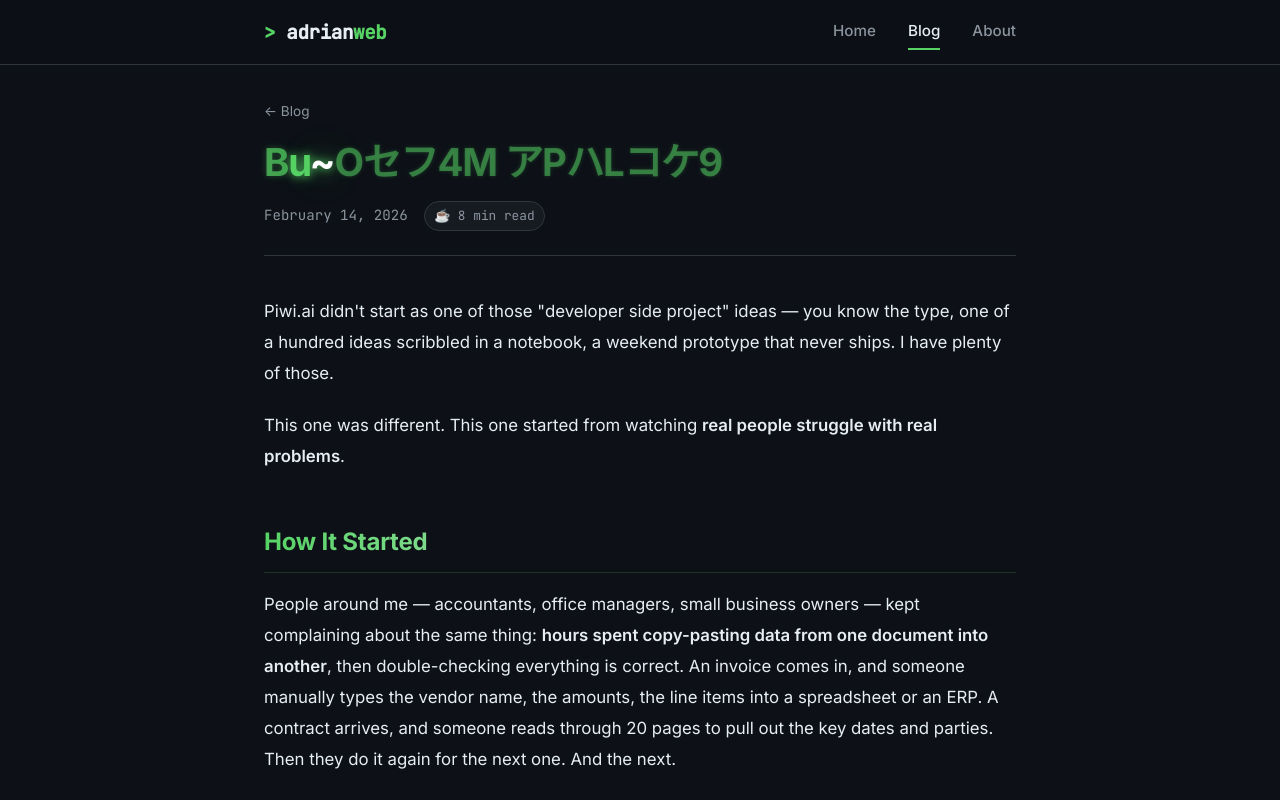
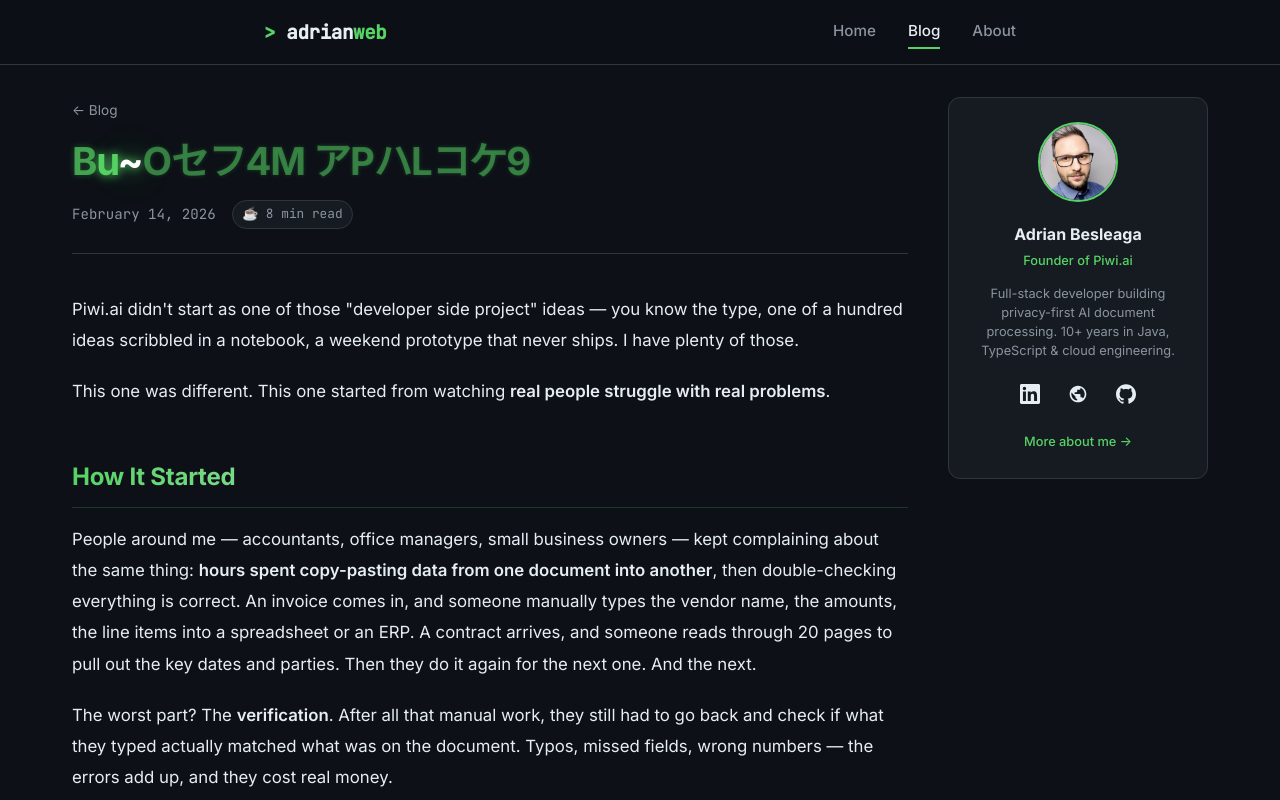
Before and after one commit to AdrianBesleaga/adrianweb.xyz, a React (Vite) app: page /blog/building-piwi-ai in a window 1280 px wide. Shown: the top 800 px of the page. Built offline with nearby package versions, Linux system fonts and the light colour scheme.

Commit message:
Update experience and added AuthorSidebar

```diff
--- /dev/null
+++ b/src/components/AuthorSidebar.jsx
@@ -0,0 +1,37 @@
+import { Link } from 'react-router-dom'
+
+export default function AuthorSidebar() {
+    return (
+        <aside className="author-sidebar">
+            <div className="author-card">
+                <img src="/profile.png" alt="Adrian Besleaga" className="author-avatar" />
+                <div className="author-info">
+                    <h3 className="author-name">Adrian Besleaga</h3>
+                    <p className="author-role">Founder of Piwi.ai</p>
+                    <p className="author-bio">
+                        Full-stack developer building privacy-first AI document processing.
+                        10+ years in Java, TypeScript & cloud engineering.
+                    </p>
+                    <div className="author-links">
+                        <a href="https://www.linkedin.com/in/adrian-besleaga/" target="_blank" rel="noreferrer" className="author-social" title="LinkedIn">
+                            <svg viewBox="0 0 24 24" width="20" height="20" fill="currentColor">
+                                <path d="M20.447 20.452h-3.554v-5.569c0-1.328-.027-3.037-1.852-3.037-1.853 0-2.136 1.445-2.136 2.939v5.667H9.351V9h3.414v1.561h.046c.477-.9 1.637-1.85 3.37-1.85 3.601 0 4.267 2.37 4.267 5.455v6.286zM5.337 7.433a2.062 2.062 0 01-2.063-2.065 2.064 2.064 0 112.063 2.065zm1.782 13.019H3.555V9h3.564v11.452zM22.225 0H1.771C.792 0 0 .774 0 1.729v20.542C0 23.227.792 24 1.771 24h20.451C23.2 24 24 23.227 24 22.271V1.729C24 .774 23.2 0 22.222 0h.003z" />
+                            </svg>
+                        </a>
+                        <a href="https://piwi.ai" target="_blank" rel="noreferrer" className="author-social" title="Piwi.ai">
+                            <svg viewBox="0 0 24 24" width="20" height="20" fill="currentColor">
+                                <path d="M12 2C6.48 2 2 6.48 2 12s4.48 10 10 10 10-4.48 10-10S17.52 2 12 2zm-1 17.93c-3.95-.49-7-3.85-7-7.93 0-.62.08-1.21.21-1.79L9 15v1c0 1.1.9 2 2 2v1.93zm6.9-2.54c-.26-.81-1-1.39-1.9-1.39h-1v-3c0-.55-.45-1-1-1H8v-2h2c.55 0 1-.45 1-1V7h2c1.1 0 2-.9 2-2v-.41c2.93 1.19 5 4.06 5 7.41 0 2.08-.8 3.97-2.1 5.39z" />
+                            </svg>
+                        </a>
+                        <a href="https://github.com/AdrianBesleaga" target="_blank" rel="noreferrer" className="author-social" title="GitHub">
+                            <svg viewBox="0 0 24 24" width="20" height="20" fill="currentColor">
+                                <path d="M12 .297c-6.63 0-12 5.373-12 12 0 5.303 3.438 9.8 8.205 11.385.6.113.82-.258.82-.577 0-.285-.01-1.04-.015-2.04-3.338.724-4.042-1.61-4.042-1.61C4.422 18.07 3.633 17.7 3.633 17.7c-1.087-.744.084-.729.084-.729 1.205.084 1.838 1.236 1.838 1.236 1.07 1.835 2.809 1.305 3.495.998.108-.776.417-1.305.76-1.605-2.665-.3-5.466-1.332-5.466-5.93 0-1.31.465-2.38 1.235-3.22-.135-.303-.54-1.523.105-3.176 0 0 1.005-.322 3.3 1.23.96-.267 1.98-.399 3-.405 1.02.006 2.04.138 3 .405 2.28-1.552 3.285-1.23 3.285-1.23.645 1.653.24 2.873.12 3.176.765.84 1.23 1.91 1.23 3.22 0 4.61-2.805 5.625-5.475 5.92.42.36.81 1.096.81 2.22 0 1.606-.015 2.896-.015 3.286 0 .315.21.69.825.57C20.565 22.092 24 17.592 24 12.297c0-6.627-5.373-12-12-12" />
+                            </svg>
+                        </a>
+                    </div>
+                    <Link to="/about" className="author-about-link">More about me →</Link>
+                </div>
+            </div>
+        </aside>
+    )
+}
--- a/src/components/Experience.jsx
+++ b/src/components/Experience.jsx
@@ -51,11 +51,24 @@
     {
         title: 'Java Developer',
         company: 'CGM (CompuGroup Medical)',
-        period: null,
+        period: '2015 – 2019',
         description: 'Java development in the healthcare software industry.',
         highlights: [
             'Java microservices and Elasticsearch',
             'FHIR healthcare interoperability standards',
+        ],
+    },
+    {
+        title: 'Solo Developer & Founder',
+        company: 'Freelance',
+        period: '2012 – 2015',
+        description:
+            'Built and maintained a PHP-based SEO platform with 100K+ active users and a WooCommerce e-commerce shop — sole developer handling everything from dedicated server administration to production maintenance.',
+        highlights: [
+            'PHP SEO platform serving 100K+ users on dedicated servers',
+            'WooCommerce e-commerce shop — full lifecycle ownership',
+            'Hands-on production ops: server management, deployments, and plenty of unslept nights',
+            'Foundational programming experience and deep lessons from real-world issues with live users',
         ],
     },
 ]
--- a/src/index.css
+++ b/src/index.css
@@ -27,13 +27,15 @@
 
 html {
     scroll-behavior: smooth;
+    overflow-x: hidden;
 }
 
 body {
     font-family: var(--font-body);
-    background-color: var(--bg);
+    background: var(--bg);
     color: var(--text);
-    line-height: 1.7;
+    line-height: 1.6;
+    overflow-x: hidden;
     min-height: 100vh;
     -webkit-font-smoothing: antialiased;
 }
@@ -433,6 +435,109 @@
     margin-bottom: 2rem;
 }
 
+/* ===== Blog Post Layout ===== */
+.blog-post-layout {
+    display: flex;
+    gap: 2.5rem;
+    align-items: flex-start;
+    width: 100vw;
+    max-width: 1200px;
+    margin-left: 50%;
+    transform: translateX(-50%);
+    padding: 0 2rem;
+}
+
+.blog-post-layout .blog-post {
+    flex: 1;
+    min-width: 0;
+}
+
+/* ===== Author Sidebar ===== */
+.author-sidebar {
+    width: 260px;
+    flex-shrink: 0;
+    position: sticky;
+    top: 6rem;
+}
+
+.author-card {
+    background: var(--bg-card);
+    border: 1px solid var(--border);
+    border-radius: 12px;
+    padding: 1.5rem;
+    text-align: center;
+}
+
+.author-avatar {
+    width: 80px;
+    height: 80px;
+    border-radius: 50%;
+    border: 2px solid var(--accent-green);
+    object-fit: cover;
+    margin-bottom: 0.75rem;
+}
+
+.author-name {
+    font-size: 1rem;
+    margin: 0 0 0.25rem;
+    color: var(--text-primary);
+}
+
+.author-role {
+    font-size: 0.8rem;
+    color: var(--accent-green);
+    margin: 0 0 0.75rem;
+    font-weight: 500;
+}
+
+.author-bio {
+    font-size: 0.8rem;
+    color: var(--text-muted);
+    line-height: 1.5;
+    margin: 0 0 1rem;
+}
+
+.author-links {
+    display: flex;
+    flex-direction: row;
+    justify-content: center;
+    gap: 0.75rem;
+    margin-bottom: 1rem;
+}
+
+.author-social {
+    display: flex;
+    align-items: center;
+    justify-content: center;
+    width: 36px;
+    height: 36px;
+    border-radius: 50%;
+    color: var(--text-secondary);
+    text-decoration: none;
+    transition: background 0.2s, color 0.2s;
+}
+
+.author-social:hover {
+    background: rgba(86, 211, 100, 0.1);
+    color: var(--accent-green);
+}
+
+.author-social svg {
+    flex-shrink: 0;
+}
+
+.author-about-link {
+    display: inline-block;
+    font-size: 0.8rem;
+    color: var(--accent-green);
+    text-decoration: none;
+    font-weight: 500;
+}
+
+.author-about-link:hover {
+    text-decoration: underline;
+}
+
 /* ===== Blog Post ===== */
 .blog-post .post-header {
     margin-bottom: 2.5rem;
@@ -827,4 +932,93 @@
     .blog-post .post-header h1 {
         font-size: 1.6rem;
     }
+
+    .blog-post-layout {
+        flex-direction: column;
+        width: auto;
+        max-width: none;
+        margin-left: 0;
+        transform: none;
+        padding: 0 1rem;
+    }
+
+    .author-sidebar {
+        width: 100%;
+        position: static;
+        order: -1;
+    }
+
+    .author-card {
+        display: flex;
+        flex-direction: row;
+        align-items: center;
+        text-align: left;
+        gap: 1rem;
+        padding: 1rem;
+    }
+
+    .author-avatar {
+        width: 56px;
+        height: 56px;
+        margin-bottom: 0;
+        flex-shrink: 0;
+    }
+
+    .author-info {
+        flex: 1;
+        min-width: 0;
+    }
+
+    .author-role {
+        margin-bottom: 0.25rem;
+    }
+
+    .author-about-link {
+        display: none;
+    }
+
+    .author-links {
+        margin-bottom: 0.5rem;
+        justify-content: flex-start;
+    }
+
+    .profile-picture-small {
+        width: 36px;
+        height: 36px;
+    }
+
+    .about-profile .profile-picture {
+        width: 120px;
+        height: 120px;
+    }
+
+    /* Responsive iframes (LinkedIn embeds) */
+    .post-body iframe {
+        width: 100% !important;
+        max-width: 100%;
+    }
+
+    .post-body div[style] {
+        justify-content: center !important;
+    }
+
+    /* Prevent content overflow */
+    .post-body {
+        overflow-x: auto;
+        word-wrap: break-word;
+    }
+
+    .post-body pre {
+        overflow-x: auto;
+    }
+
+    .post-body table {
+        display: block;
+        overflow-x: auto;
+    }
+
+    .post-body img {
+        max-width: 100%;
+        height: auto;
+    }
 }
--- a/src/pages/BlogPost.jsx
+++ b/src/pages/BlogPost.jsx
@@ -6,6 +6,7 @@
 import rehypeRaw from 'rehype-raw'
 import posts from '../data/posts.json'
 import MatrixText from '../components/MatrixText'
+import AuthorSidebar from '../components/AuthorSidebar'
 
 export default function BlogPost() {
     const { slug } = useParams()
@@ -54,6 +55,7 @@
         : null
 
     return (
+        <div className="blog-post-layout">
             <article className="blog-post">
                 <Helmet>
                     <title>{post.title} — Adrian Besleaga</title>
@@ -94,6 +96,8 @@
                     </Link>
                 </footer>
             </article>
+            <AuthorSidebar />
+        </div>
     )
 }
 
```
Lines whose indentation alone changed are shown as unchanged.
